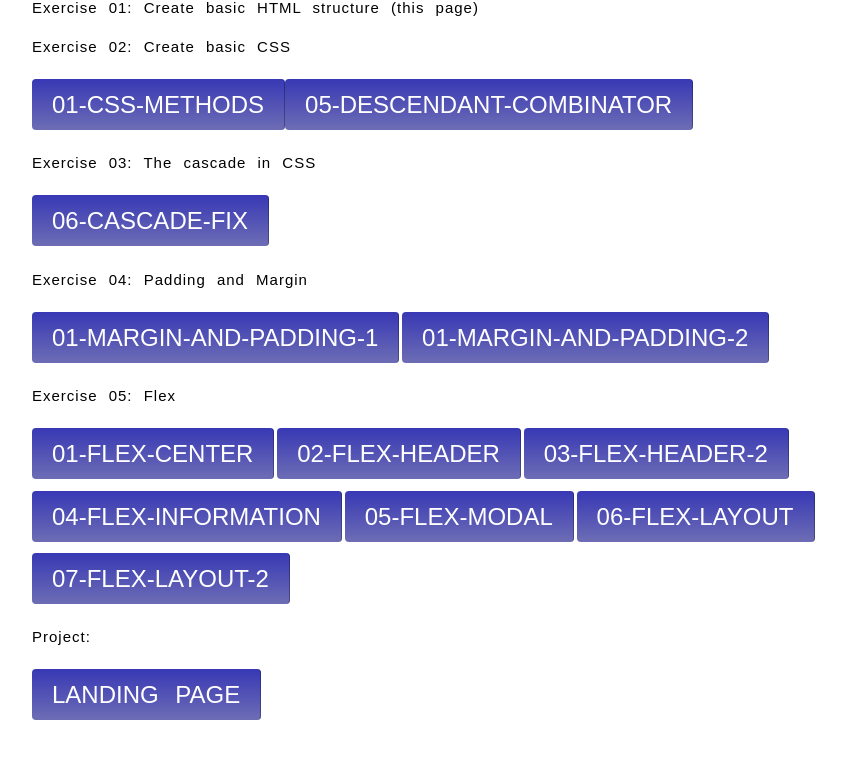
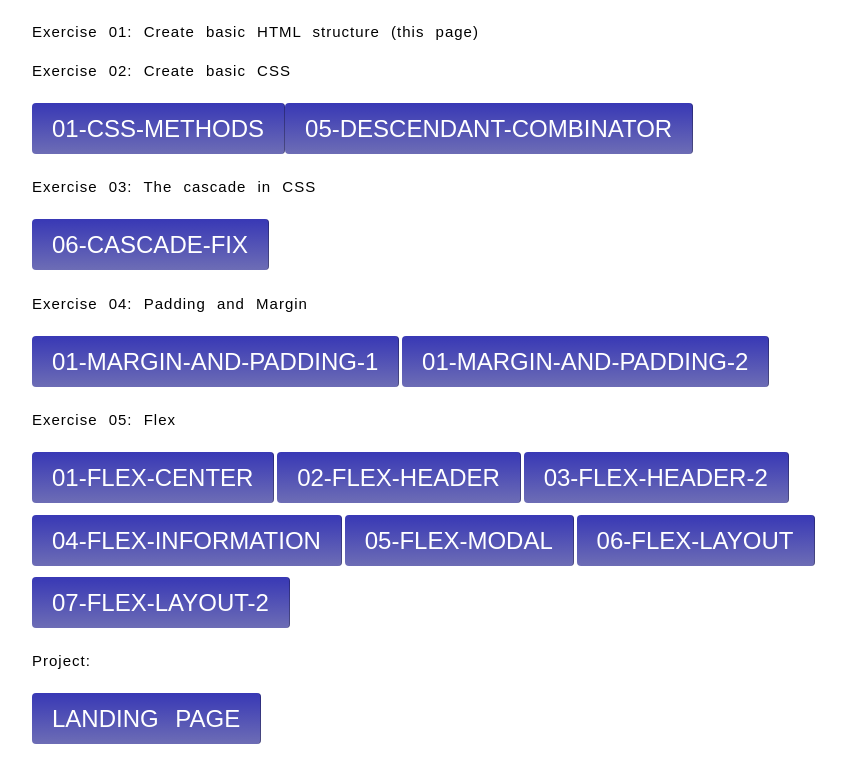
Before and after one commit to mldwr/odin-html-css, a plain HTML site: page index.html in a window 1280 px wide. Shown: the part 129-904 px from the top of the page, without its empty margins (208-1054 px from the left). Before the commit the page ends 856 px from the top, so only its background shows below. Drawn offline with Linux system fonts and the light colour scheme.

Commit message:
Update index.css

```diff
--- a/index.css
+++ b/index.css
@@ -1,6 +1,6 @@
 html {
     font-size: 10px;
-    margin: 0;
+    margin: 24px;
     font-family:Arial, Helvetica, sans-serif
 }
 
```
